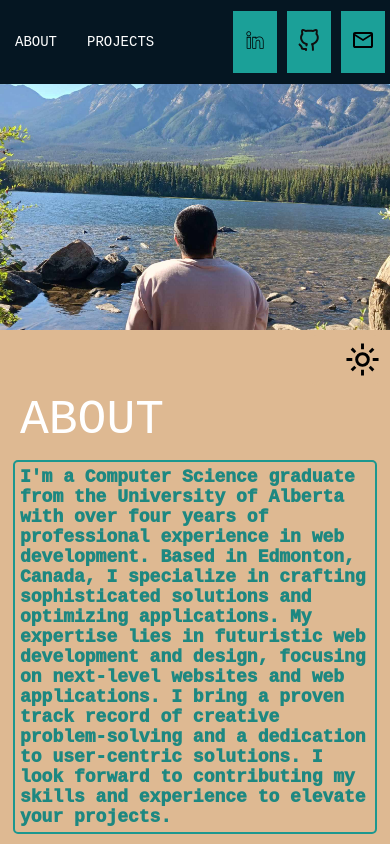
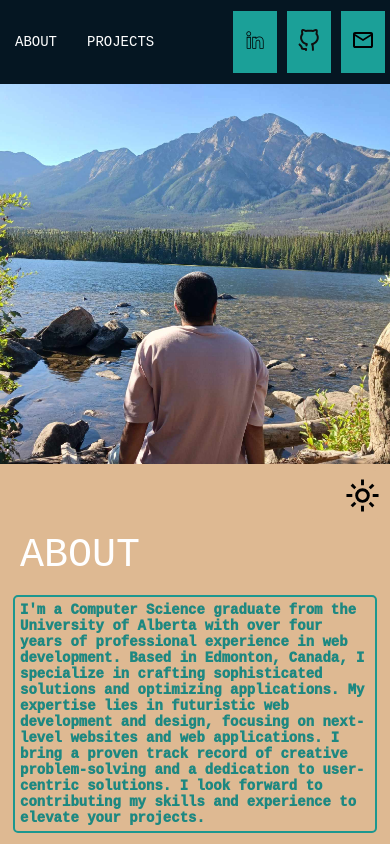
Before and after one commit to ballin-98/portfolio, a Vue app: page / in a window 390 px wide. Shown: the top 844 px of the page. Built offline with nearby package versions, Linux system fonts and the light colour scheme.

Commit message:
updated some font sizes

```diff
--- a/src/components/AboutPage.vue
+++ b/src/components/AboutPage.vue
@@ -136,6 +136,7 @@ const description = `I'm a Computer Science graduate from the University of Albe
     width: 70px;
     margin: 5px 10px;
   }
+
   .header {
     display: flex;
     align-items: center; /* Center the content vertically */
@@ -156,7 +157,7 @@ const description = `I'm a Computer Science graduate from the University of Albe
     color: #1d8881; /* White text color */
     width: calc(100% - 40px);
     padding: 5px; /* Add padding for better visual appearance */
-    font-size: 22px;
+    font-size: 18px;
     font-weight: 1000;
   }
 
@@ -171,8 +172,18 @@ const description = `I'm a Computer Science graduate from the University of Albe
       color: #1d8881; /* White text color */
       width: calc(100% - 40px);
       padding: 5px; /* Add padding for better visual appearance */
-      font-size: 18px;
+      font-size: 14px;
       font-weight: 1000;
+    }
+
+    .header {
+      display: flex;
+      align-items: center; /* Center the content vertically */
+      color: var(--text-color); /* White text color */
+      width: calc(100% - 40px); /* Corrected syntax */
+      font-size: 40px;
+      padding: 5px;
+      height: 50px;
     }
   }
 }
```
